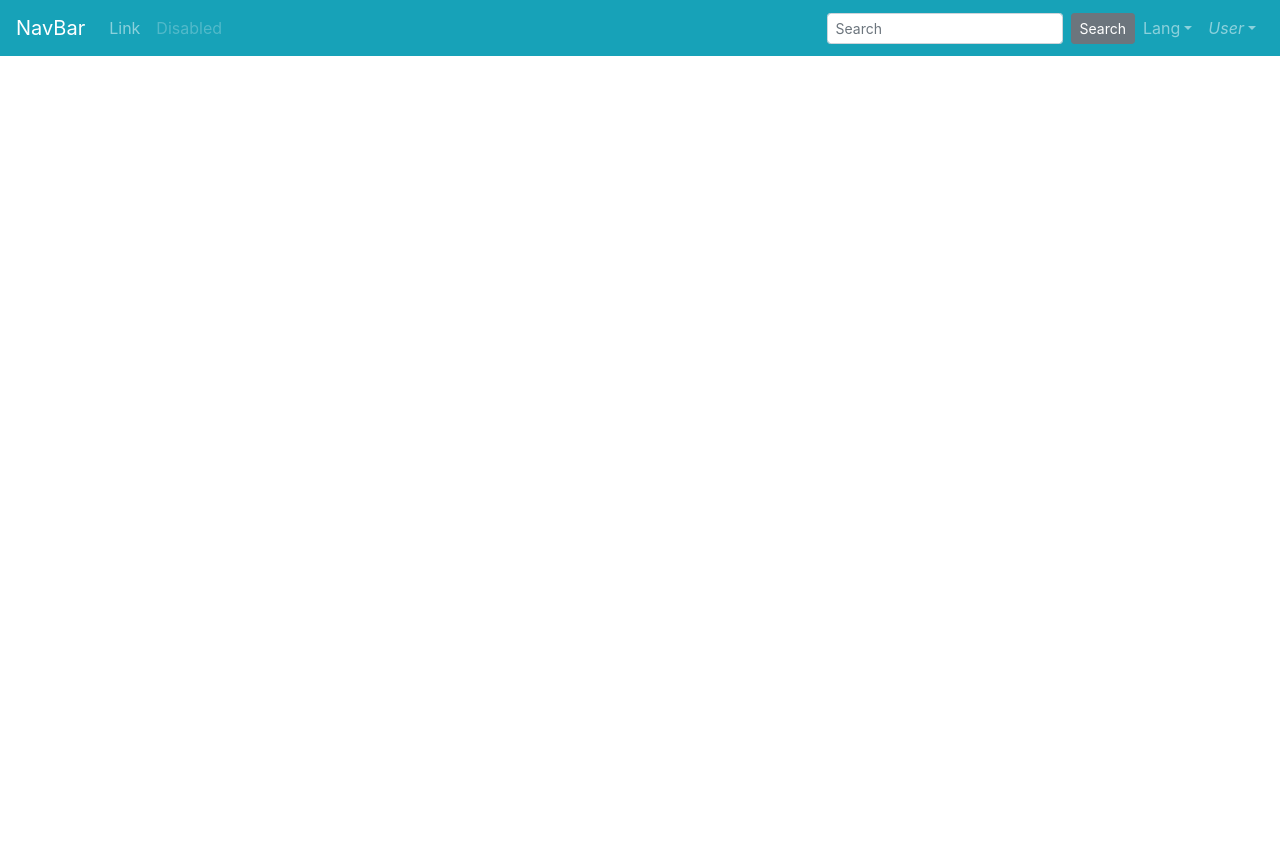
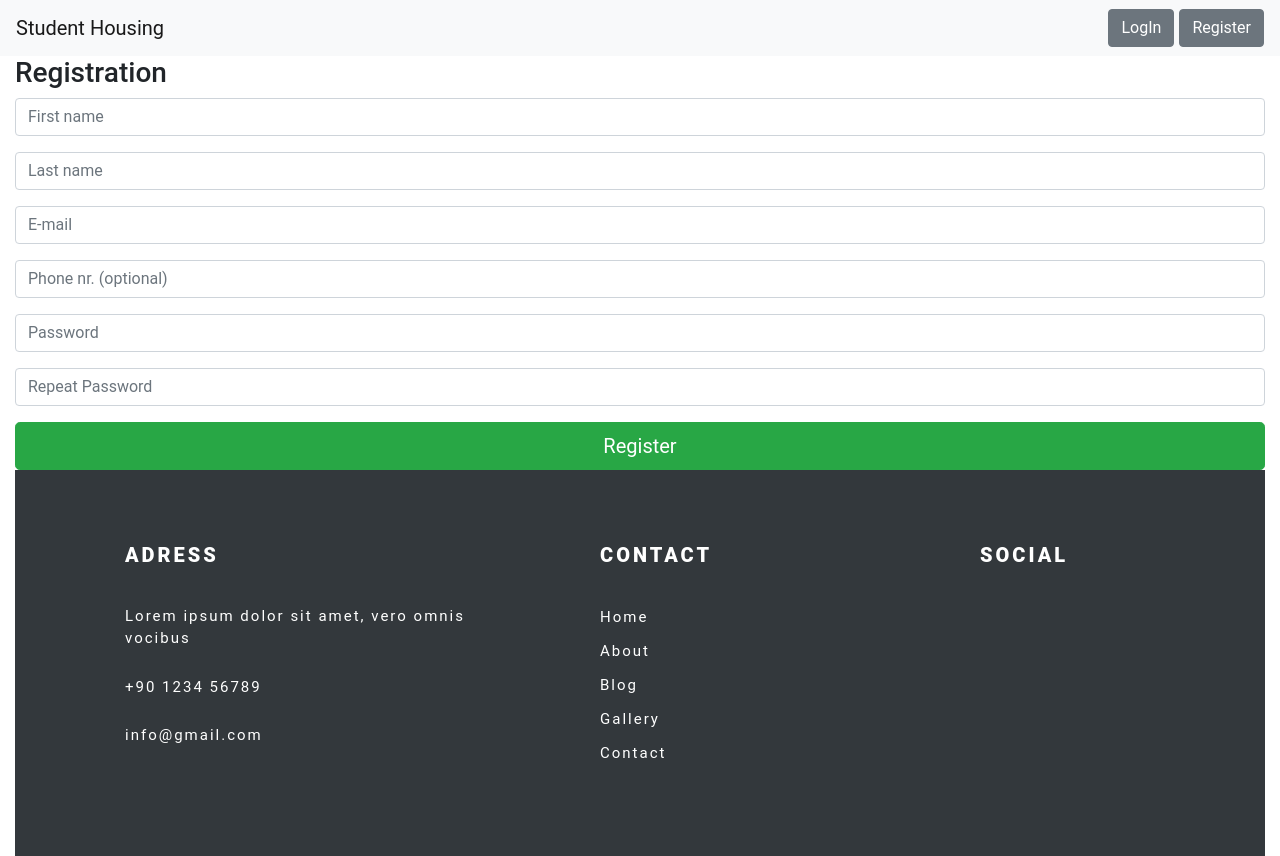
Before and after one commit to EddyKr/housing-app, a Vue app: page /#/register in a window 1280 px wide. Before the commit the page ends 800 px from the top, so only its background shows below. Built offline with nearby package versions, Linux system fonts and the light colour scheme.

Commit message:
Login & Registration views included

```diff
--- a/src/App.vue
+++ b/src/App.vue
@@ -1,15 +1,24 @@
 <template>
-    <top-nav-bar></top-nav-bar>
+<div>
+<top-nav-bar/>
+<b-container fluid>
 
+    <router-view/>
+    <my-footer/>
+</b-container>
+</div>
 </template>
 
 <script>
     import 'bootstrap/dist/css/bootstrap.css'
     import 'bootstrap-vue/dist/bootstrap-vue.css'
     import TopNavBar from '@/components/top-navbar.vue'
+    import MyFooter from '@/components/footer.vue'
+
     export default {
         components:{
-            TopNavBar
+            TopNavBar,
+            MyFooter
         }
     }
 </script>
--- /dev/null
+++ b/src/components/footer.vue
@@ -0,0 +1,130 @@
+<template>
+<footer>
+     <div class="container">
+       <div class="row">
+
+                <div class="col-lg-5 col-md-5 col-sm-4 col-xs-12">
+                    <ul class="adress">
+                         <span>Adress</span>
+                         <li>
+                            <p>Lorem ipsum dolor sit amet, vero omnis vocibus</p>
+                          </li>
+
+                          <li>
+                            <p>+90 1234 56789</p>
+                          </li>
+
+                          <li>
+                            <p>info@gmail.com</p>
+                          </li>
+                     </ul>
+                </div>
+
+                <div class="col-lg-4 col-md-4 col-sm-4 col-xs-12">
+                    <ul class="contact">
+                         <span>Contact</span>
+                         <li>
+                            <a href="#">Home</a>
+                          </li>
+
+                          <li>
+                             <a href="#">About</a>
+                          </li>
+
+                          <li>
+                            <a href="#">Blog</a>
+                          </li>
+
+                          <li>
+                             <a href="#">Gallery </a>
+                          </li>
+
+                          <li>
+                            <a href="#">Contact</a>
+                         </li>
+                    </ul>
+                </div>
+
+                <div class="col-lg-3 col-md-3 col-sm-4 col-xs-12">
+                   <ul class="social">
+                              <span>Social</span>
+                               <li>
+                                    <a href="#"><i class="fa fa-facebook fa-2x"></i></a>
+                               </li>
+
+                               <li>
+                                    <a href="#"><i class="fa fa-github fa-2x"></i></a>
+                               </li>
+
+                               <li>
+                                    <a href="#"><i class="fa fa-linkedin fa-2x"></i></a>
+                               </li>
+
+                               <li>
+                                    <a href="#"><i class="fa fa-tumblr fa-2x"></i></a>
+                               </li>
+
+                               <li>
+                                    <a href="#"><i class="fa fa-google-plus fa-2x"></i></a>
+                              </li>
+
+                     </ul>
+                </div>
+
+
+           </div>
+        </div>
+    </footer>
+</template>
+
+<script>
+export default {
+
+}
+</script>
+<style>
+body{
+    font-family:Roboto;
+}
+
+footer{
+     background-color: #33383c;
+     padding:70px 0px;
+}
+
+footer ul li{
+    padding:5px 0px;
+}
+
+.adress span , .contact span , .social span{
+   color: #FFF;
+   font-weight: 800;
+   padding-bottom: 10px;
+   margin-bottom: 20px;
+   display: block;
+   text-transform: uppercase;
+   font-size: 20px;
+   letter-spacing: 3px;
+}
+
+.adress li p , .contact li a , .social li a{
+    color:#FFF;
+    letter-spacing: 2px;
+    text-decoration:none;
+    font-size:15px;
+}
+
+.social li{
+    float:left;
+}
+
+.adress , .contact , .social {
+    list-style: none;
+}
+
+.fa{
+    color:#9c9c9c;
+    margin-right: 15px;
+    font-size:14px;
+}
+</style>
--- a/src/components/top-navbar.vue
+++ b/src/components/top-navbar.vue
@@ -1,39 +1,22 @@
 <template>
-      <b-navbar toggleable="md" type="dark" variant="info">
+      <b-navbar toggleable="md" type="light" variant="light">
         <b-navbar-toggle target="nav_collapse"></b-navbar-toggle>
 
-        <b-navbar-brand href="#">NavBar</b-navbar-brand>
+        <b-navbar-brand href="/">Student Housing</b-navbar-brand>
 
         <b-collapse is-nav id="nav_collapse">
 
             <b-navbar-nav>
-                <b-nav-item href="#">Link</b-nav-item>
-                <b-nav-item href="#" disabled>Disabled</b-nav-item>
             </b-navbar-nav>
 
             <!-- Right aligned nav items -->
             <b-navbar-nav class="ml-auto">
+                <b-btn-toolbar>
 
-                <b-nav-form>
-                    <b-form-input size="sm" class="mr-sm-2" type="text" placeholder="Search"/>
-                    <b-button size="sm" class="my-2 my-sm-0" type="submit">Search</b-button>
-                </b-nav-form>
+           <li><router-link to="Login" tag="b-button" style="margin-right:5px;">LogIn</router-link></li>
+           <li><router-link to="Register" tag="b-button">Register</router-link></li>
 
-                <b-nav-item-dropdown text="Lang" right>
-                    <b-dropdown-item href="#">EN</b-dropdown-item>
-                    <b-dropdown-item href="#">ES</b-dropdown-item>
-                    <b-dropdown-item href="#">RU</b-dropdown-item>
-                    <b-dropdown-item href="#">FA</b-dropdown-item>
-                </b-nav-item-dropdown>
-
-                <b-nav-item-dropdown right>
-                    <!-- Using button-content slot -->
-                    <template slot="button-content">
-                        <em>User</em>
-                    </template>
-                    <b-dropdown-item href="#">Profile</b-dropdown-item>
-                    <b-dropdown-item href="#">Signout</b-dropdown-item>
-                </b-nav-item-dropdown>
+            </b-btn-toolbar>
             </b-navbar-nav>
 
         </b-collapse>
@@ -43,4 +26,9 @@
 export default {
 
 }
+
 </script>
+
+<style>
+
+</style>
--- a/src/router.js
+++ b/src/router.js
@@ -2,6 +2,8 @@ import Vue from 'vue'
 import Router from 'vue-router'
 import Home from './views/Home.vue'
 import About from './views/About.vue'
+import Login from './views/Login.vue'
+import Register from './views/Register.vue'
 
 Vue.use(Router)
 
@@ -16,6 +18,16 @@ export default new Router({
       path: '/about',
       name: 'about',
       component: About
+    },
+    {
+      path: '/login',
+      name: 'login',
+      component: Login
+    },
+    {
+      path: '/register',
+      name: 'register',
+      component: Register
     }
   ]
 })
--- /dev/null
+++ b/src/views/Login.vue
@@ -0,0 +1,40 @@
+<template>
+<div id="login">
+			  	<div class="panel-heading">
+			    	<h3 class="panel-title">Please Log In</h3>
+			 	</div>
+			  	<div class="panel-body">
+			    	<form accept-charset="UTF-8" role="form">
+                    <fieldset>
+			    	  	<div class="form-group">
+			    		    <input class="form-control" placeholder="E-mail" name="email" type="text">
+			    		</div>
+			    		<div class="form-group">
+			    			<input class="form-control" placeholder="Password" name="password" type="password" value="">
+			    		</div>
+			    		<div class="checkbox">
+			    	    	<label>
+			    	    		<input name="remember" type="checkbox" value="Remember Me"> Remember Me
+			    	    	</label>
+			    	    </div>
+			    		<input class="btn btn-lg btn-success btn-block" type="submit" value="Login">
+			    	</fieldset>
+			      	</form>
+			    </div>
+</div>
+</template>
+
+<script>
+export default {
+
+}
+</script>
+
+<style scoped>
+    #login {
+
+
+
+
+    }
+</style>
--- /dev/null
+++ b/src/views/Register.vue
@@ -0,0 +1,45 @@
+<template>
+  <div id="register">
+			  	<div class="panel-heading">
+			    	<h3 class="panel-title">Registration</h3>
+			 	</div>
+			  	<div class="panel-body">
+			    	<form accept-charset="UTF-8" role="form">
+                    <fieldset>
+                      <div class="form-group">
+			    		    <input class="form-control" placeholder="First name" name="lastname" type="text">
+			    		</div>
+              <div class="form-group">
+			    		    <input class="form-control" placeholder="Last name" name="firstname" type="text">
+			    		</div>
+			    	  	<div class="form-group">
+			    		    <input class="form-control" placeholder="E-mail" name="email" type="text">
+			    		</div>
+              <div class="form-group">
+			    		    <input class="form-control" placeholder="Phone nr. (optional)" name="phone" type="text">
+			    		</div>
+			    		<div class="form-group">
+			    			<input class="form-control" placeholder="Password" name="password" type="password" value="">
+			    		</div>
+			    	<div class="form-group">
+			    			<input class="form-control" placeholder="Repeat Password" name="password" type="password" value="">
+			    		</div>
+			    		<input class="btn btn-lg btn-success btn-block" type="submit" value="Register">
+			    	</fieldset>
+			      	</form>
+			    </div>
+</div>
+</template>
+<script>
+export default {
+
+}
+</script>
+
+
+<style>
+    #register {
+
+
+    }
+</style>
```
